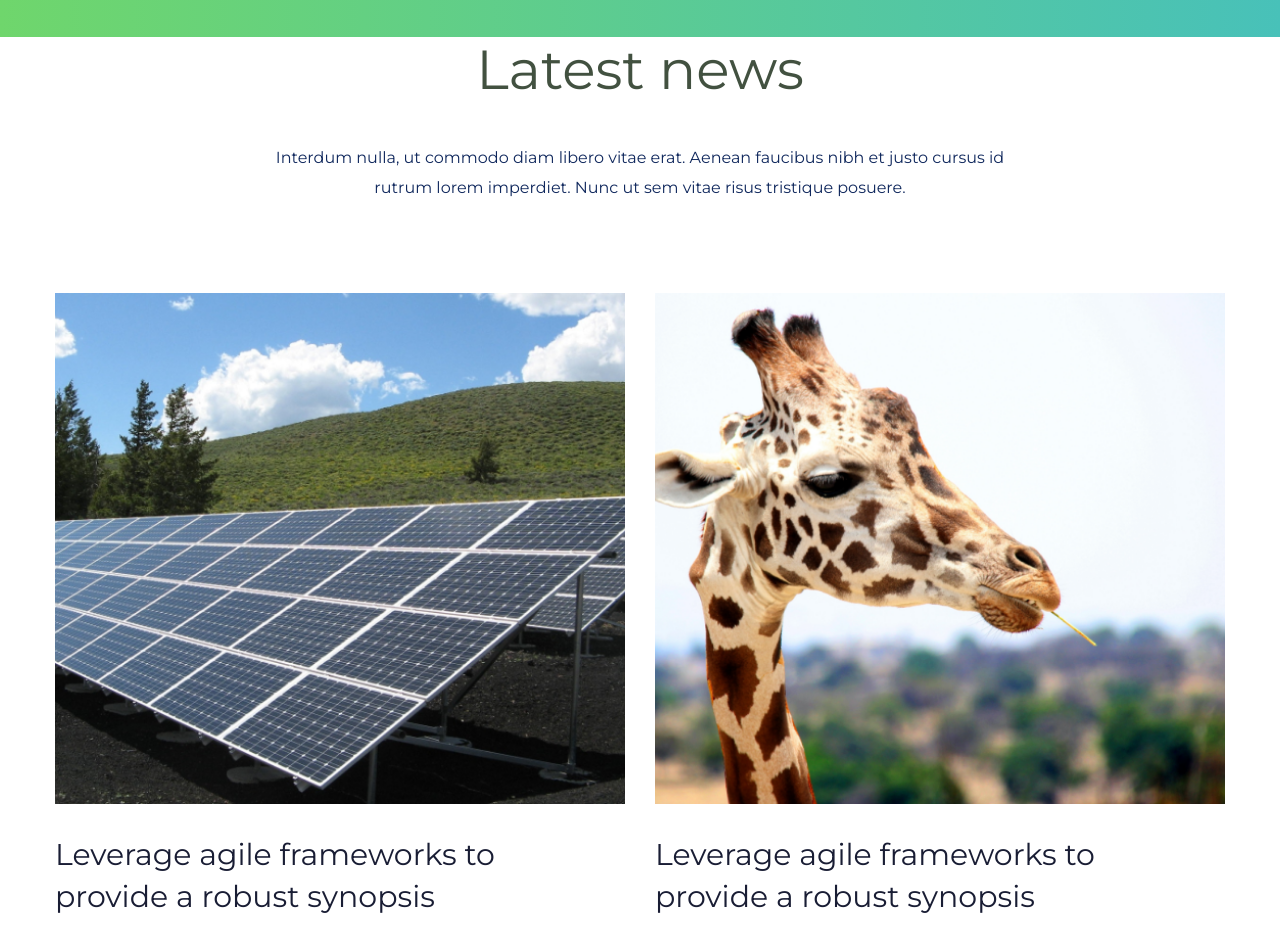
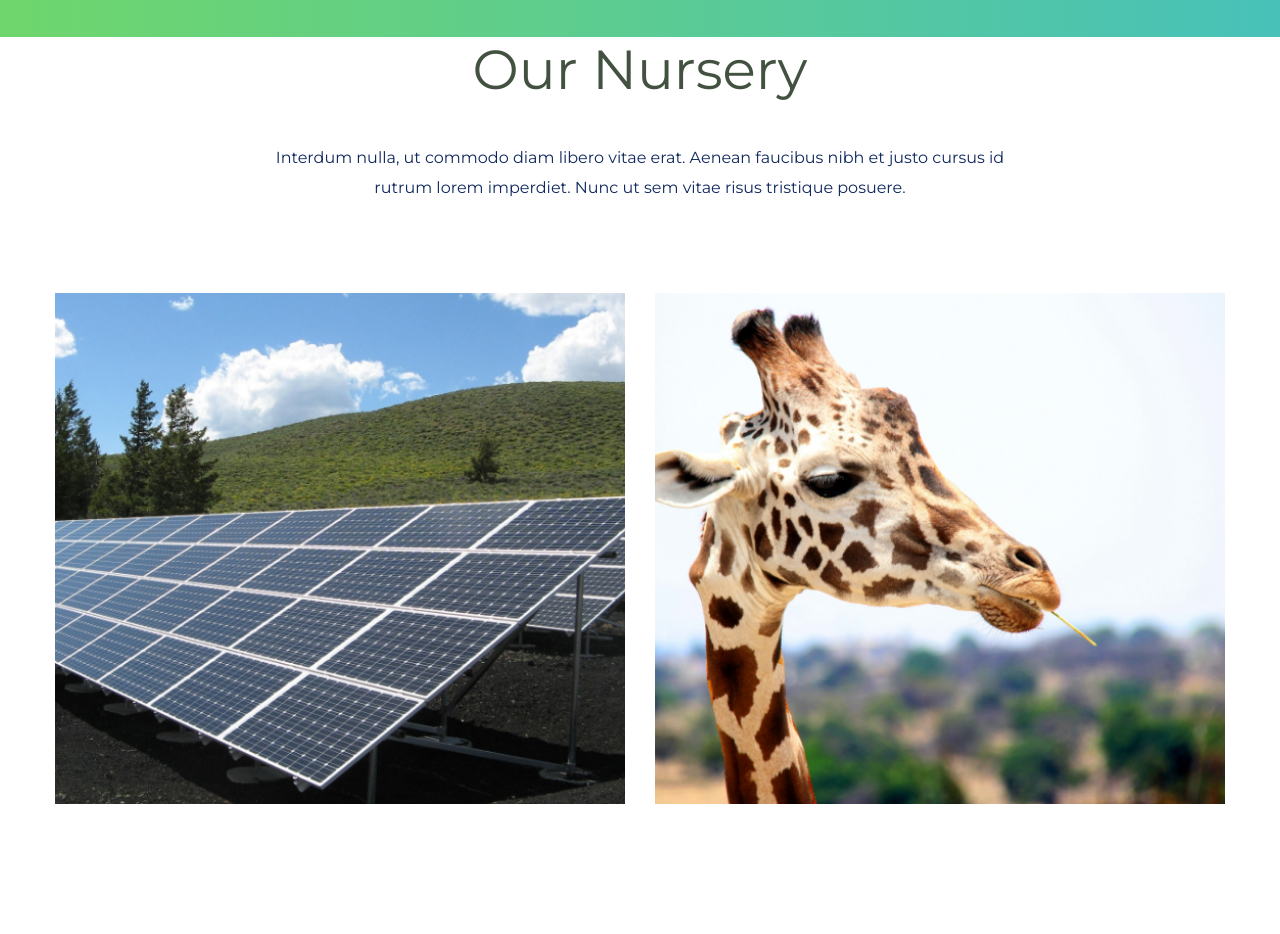
Before and after one commit to ViruShinde/GreenSafari, a plain HTML site: page index.html in a window 1280 px wide. Shown: the part 1946-2880 px from the top of the page. Drawn offline with nearby package versions, Linux system fonts and the light colour scheme; a web font is replaced by a local one.

Commit message:
Added some changes.

```diff
--- a/index.html
+++ b/index.html
@@ -256,11 +256,11 @@
         <!--? Blog Area Start -->
         <section class="home-blog-area pb-padding">
             <div class="container">
-                <!-- Section Tittle -->
+
                 <div class="row justify-content-center">
                     <div class="col-xl-8 col-lg-9 col-md-11">
                         <div class="section-tittle text-center mb-90">
-                            <h2>Latest news</h2>
+                            <h2>Our Nursery</h2>
                             <p>Interdum nulla, ut commodo diam libero vitae erat. Aenean faucibus nibh et justo  cursus id rutrum lorem imperdiet. Nunc ut sem vitae risus tristique posuere.</p>
                         </div>
                     </div>
@@ -272,10 +272,10 @@
                                 <div class="blog-img">
                                     <img src="assets/img/gallery/home-blog1.png" alt="">
                                 </div>
-                                <div class="blog-cap">
+                                <!--<div class="blog-cap">
                                     <h3><a href="blog_details.html">Leverage agile frameworks to provide a robust synopsis</a></h3>
                                     <p>The automated process starts as soon as  your clothes go into the machine. Duis cursus, mi quis viverra ornare.</p>
-                                </div>
+                                </div>-->
                             </div>
                         </div>
                     </div>
@@ -285,16 +285,18 @@
                                 <div class="blog-img">
                                     <img src="assets/img/gallery/home-blog2.png" alt="">
                                 </div>
-                                <div class="blog-cap">
+                                <!--<div class="blog-cap">
                                     <h3><a href="blog_details.html">Leverage agile frameworks to provide a robust synopsis</a></h3>
                                     <p>The automated process starts as soon as  your clothes go into the machine. Duis cursus, mi quis viverra ornare.</p>
-                                </div>
+                                </div>-->
                             </div>
                         </div>
                     </div>
                 </div>
+
             </div>
         </section>
+
         <!-- Blog Area End -->
 
     </main>
```
